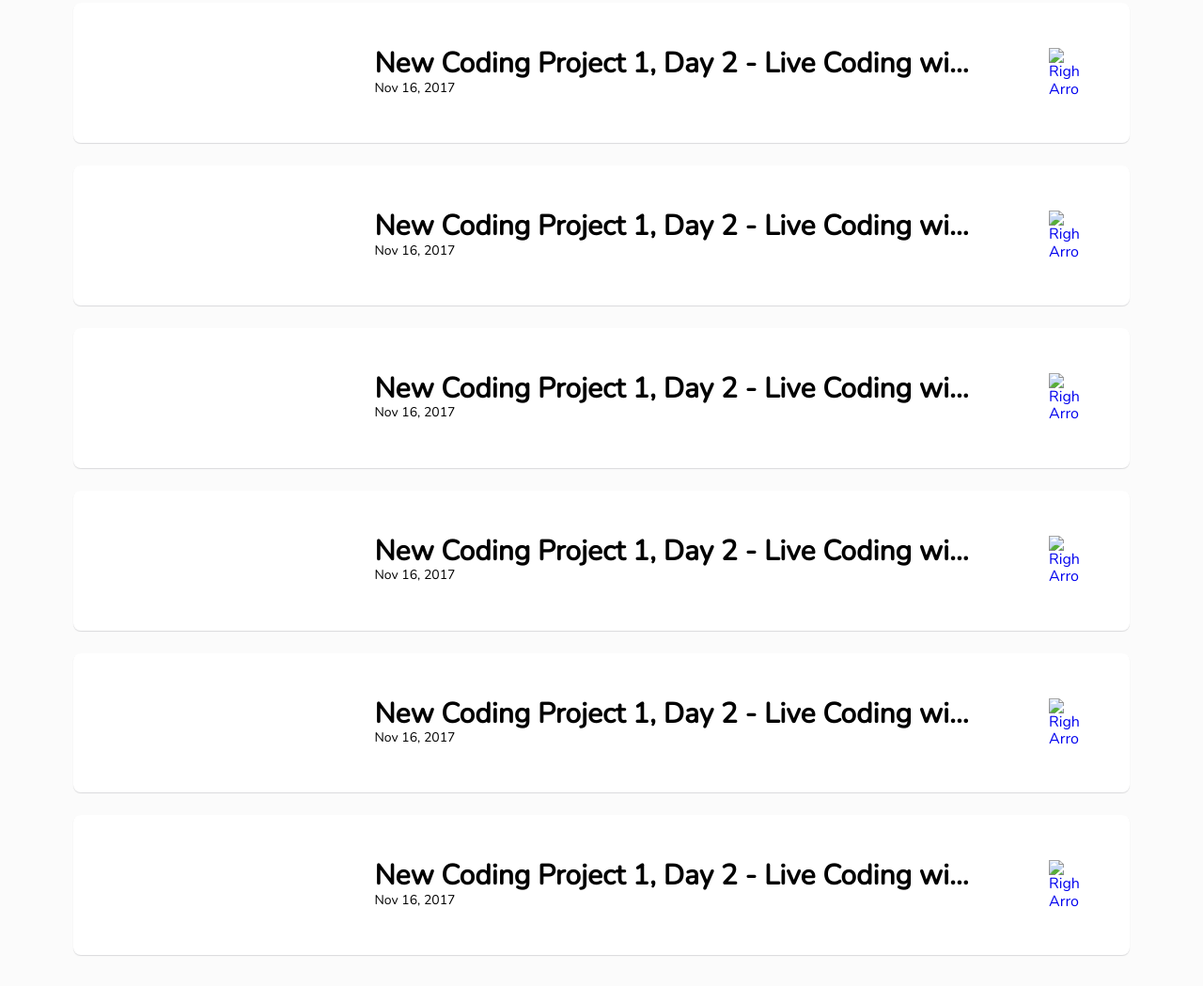
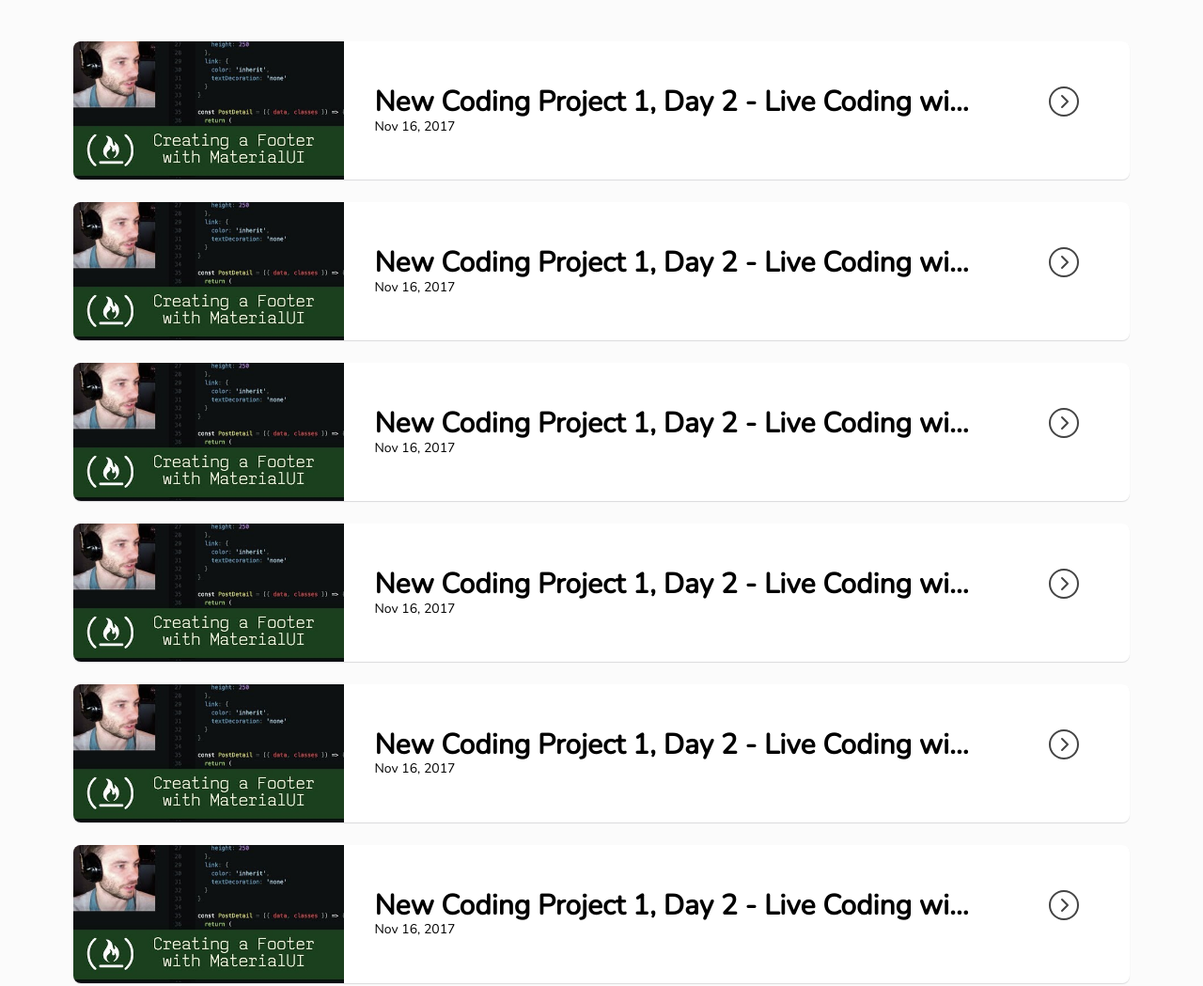
Before and after one commit to mittalyashu/livechathwithjesse, a plain HTML site: page index.html in a window 1280 px wide. Shown: the part 972-2021 px from the top of the page at 94% size. Drawn offline with nearby package versions, Linux system fonts and the light colour scheme; files whose address does not match are found by name.

Commit message:
update the path of images

```diff
--- a/index.html
+++ b/index.html
@@ -21,7 +21,7 @@
 	<div id="hero">
 		<div class="container">
 			<div class="header">
-				<img src="live.svg" alt="Broadcasting">
+				<img src="images/live.svg" alt="Broadcasting">
 			</div>
 			<h1>Live Coding with Jesse</h1>
 		</div>
@@ -39,7 +39,7 @@
 		<div class="container">
 			<div class="video-list">
 					<a class="video-item" href="#">
-						<div class="video-thumbnail" style="background-image: url(hqdefault.jpg);"></div>
+						<div class="video-thumbnail" style="background-image: url(images/hqdefault.jpg);"></div>
 						<div class="video-info">
 							<div class="video-text">
 								<div class="video-title">
@@ -49,12 +49,12 @@
 									Nov 16, 2017
 								</div>
 							</div>
-							<img src="arrow-right.svg" alt="Right Arrow">
+							<img src="images/arrow-right.svg" alt="Right Arrow">
 						</div>
 					</a>
 
 					<a class="video-item" href="#">
-						<div class="video-thumbnail" style="background-image: url(hqdefault.jpg);"></div>
+						<div class="video-thumbnail" style="background-image: url(images/hqdefault.jpg);"></div>
 						<div class="video-info">
 							<div class="video-text">
 								<div class="video-title">
@@ -64,12 +64,12 @@
 									Nov 16, 2017
 								</div>
 							</div>
-							<img src="arrow-right.svg" alt="Right Arrow">
+							<img src="images/arrow-right.svg" alt="Right Arrow">
 						</div>
 					</a>
 
 					<a class="video-item" href="#">
-						<div class="video-thumbnail" style="background-image: url(hqdefault.jpg);"></div>
+						<div class="video-thumbnail" style="background-image: url(images/hqdefault.jpg);"></div>
 						<div class="video-info">
 							<div class="video-text">
 								<div class="video-title">
@@ -79,12 +79,12 @@
 									Nov 16, 2017
 								</div>
 							</div>
-							<img src="arrow-right.svg" alt="Right Arrow">
+							<img src="images/arrow-right.svg" alt="Right Arrow">
 						</div>
 					</a>
 
 					<a class="video-item" href="#">
-						<div class="video-thumbnail" style="background-image: url(hqdefault.jpg);"></div>
+						<div class="video-thumbnail" style="background-image: url(images/hqdefault.jpg);"></div>
 						<div class="video-info">
 							<div class="video-text">
 								<div class="video-title">
@@ -94,12 +94,12 @@
 									Nov 16, 2017
 								</div>
 							</div>
-							<img src="arrow-right.svg" alt="Right Arrow">
+							<img src="images/arrow-right.svg" alt="Right Arrow">
 						</div>
 					</a>
 
 					<a class="video-item" href="#">
-						<div class="video-thumbnail" style="background-image: url(hqdefault.jpg);"></div>
+						<div class="video-thumbnail" style="background-image: url(images/hqdefault.jpg);"></div>
 						<div class="video-info">
 							<div class="video-text">
 								<div class="video-title">
@@ -109,12 +109,12 @@
 									Nov 16, 2017
 								</div>
 							</div>
-							<img src="arrow-right.svg" alt="Right Arrow">
+							<img src="images/arrow-right.svg" alt="Right Arrow">
 						</div>
 					</a>
 
 					<a class="video-item" href="#">
-						<div class="video-thumbnail" style="background-image: url(hqdefault.jpg);"></div>
+						<div class="video-thumbnail" style="background-image: url(images/hqdefault.jpg);"></div>
 						<div class="video-info">
 							<div class="video-text">
 								<div class="video-title">
@@ -124,7 +124,7 @@
 									Nov 16, 2017
 								</div>
 							</div>
-							<img src="arrow-right.svg" alt="Right Arrow">
+							<img src="images/arrow-right.svg" alt="Right Arrow">
 						</div>
 					</a>
 			</div>
```
